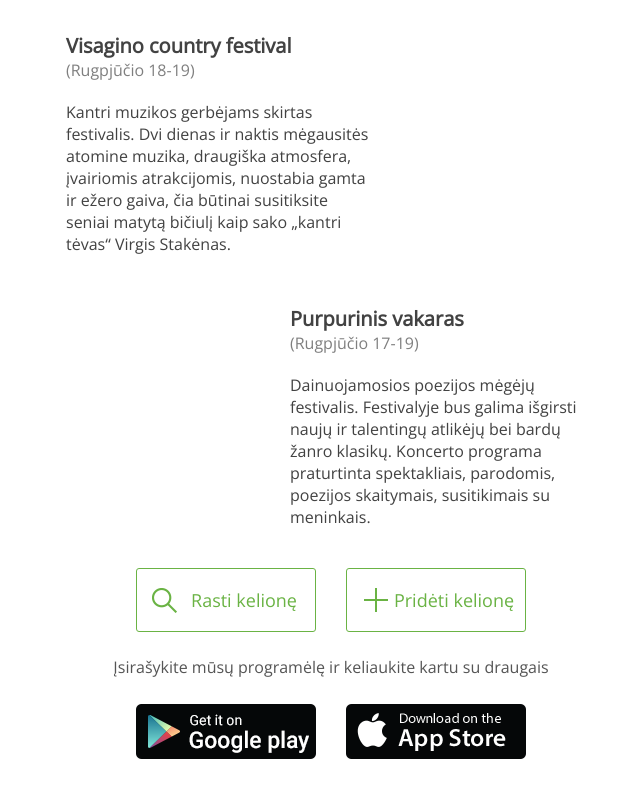
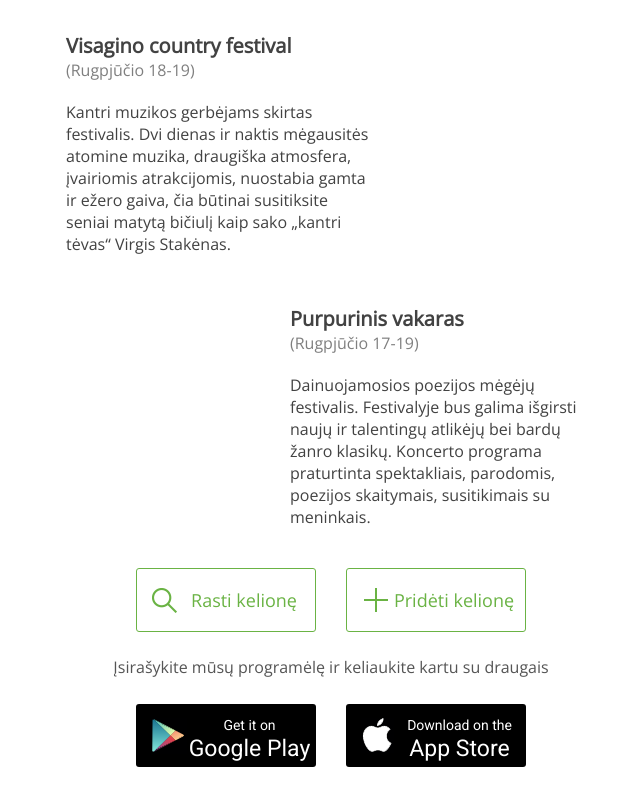
Before and after one commit to rkfr/bananacar-email.gthub.io, a plain HTML site: page index.html in a window 1280 px wide. Shown: the part 703-1503 px from the top of the page, without its empty margins (309-949 px from the left). Drawn offline with nearby package versions, Linux system fonts and the light colour scheme.

Commit message:
change buttons

```diff
--- a/index.html
+++ b/index.html
@@ -4,6 +4,7 @@
 	<meta charset="UTF-8">
 	<title>Practical test</title>
 	<link href="https://fonts.googleapis.com/css?family=Open+Sans" rel="stylesheet">
+	<link href="https://fonts.googleapis.com/css?family=Roboto" rel="stylesheet">
 	<meta name="viewport" content="width=device-width, initial-scale=1">
 	<!-- font-family: 'Open Sans', sans-serif; -->
 </head>
@@ -31,7 +32,7 @@
 		}
 
 		.table__header__logo {
-			background: #fff;
+			background: #ffffff;
 			box-shadow: 0 10px 10px rgba(0,0,0,0.1);
 		}
 
@@ -111,7 +112,7 @@
 			font-family: 'Open Sans', sans-serif;
 			font-size: 18px;
 			border-radius: 3px;
-			background: #fff;
+			/*background: #fff;*/
 		}
 
 		.footer__button:hover {
@@ -132,29 +133,46 @@
 			color: #555555;
 		}
 
+		.footer__button-parent {
+			background: #000000;
+			border-radius: 3px;
+		}
+
 		.footer__button-g-play,
 		.footer__button-app-store {
-			max-width: 180px;
-			width: 100%;
-			height: 55px;
-			padding: 0;
-			border: 0;
-			/*background-size: 100%;*/
+			padding: 7px 5px 5px 52px;
+			border: none;
+		}
+
+		.footer__button-g-play:hover,
+		.footer__button-app-store:hover {
+			text-decoration: none;
 		}
 
 		.footer__button-g-play {
-			background: url(img/google-play-logo.png) center center;
+			background:url(img/gp-icon.png) no-repeat 10% center;
+			color: #ffffff;
+		}
+		.footer__button-app-store {
+			background:url(img/apple-icon.png) no-repeat 10% center;
+			color: #ffffff;
 		}
 
-		.footer__button-app-store {
-			background: url(img/app-store-logo.png) center center;
+		.footer__g-play__header {
+			font-family: 'Roboto', sans-serif;
+			font-size: 14px;
+		}
+		.footer__g-play__text {
+			font-family: 'Roboto', sans-serif;
+			font-size: 23px;
+			font-weight: 500;
 		}
 
 		@media only screen and (max-width: 600px) {
 			.card--first,
 			.card--second,
 			.card--third {
-				background: #fff;
+				background: #ffffff;
 			}
 
 			.card--first-last__title__padding,
@@ -411,18 +429,18 @@
 															<tr>
 																<td>
 																	<td width="105px"></td>
-																	<td width="180px">
-																		<button class="footer__button footer__button-app-store">
-																		<a href="#" class="footer__button footer__button-g-play" title="google play">
+																	<td width="180px" class="footer__button-parent">
+																		<a href="#" class="footer__button background footer__button-g-play">
+																			<span class="footer__g-play__header">Get it on</span>
+																			<span class="footer__g-play__text">Google Play</span>
 																		</a>
-																		</button>
 																	</td>
 																	<td width="30px"></td>
-																	<td width="180px">
-																		<button class="footer__button footer__button-app-store">
-																		<a href="#" class="footer__button footer__button-app-store" title="app store">
+																	<td width="180px" class="footer__button-parent">
+																		<a href="#" class="footer__button footer__button-app-store">
+																			<span class="footer__g-play__header">Download on the</span>
+																			<span class="footer__g-play__text">App Store</span>
 																		</a>
-																		</button>
 																	</td>
 																	<td width="105px"></td>
 																</td>
```
Also changed, not shown: img/apple-icon.png (added), img/gp-icon.png (added), 1 other file.
